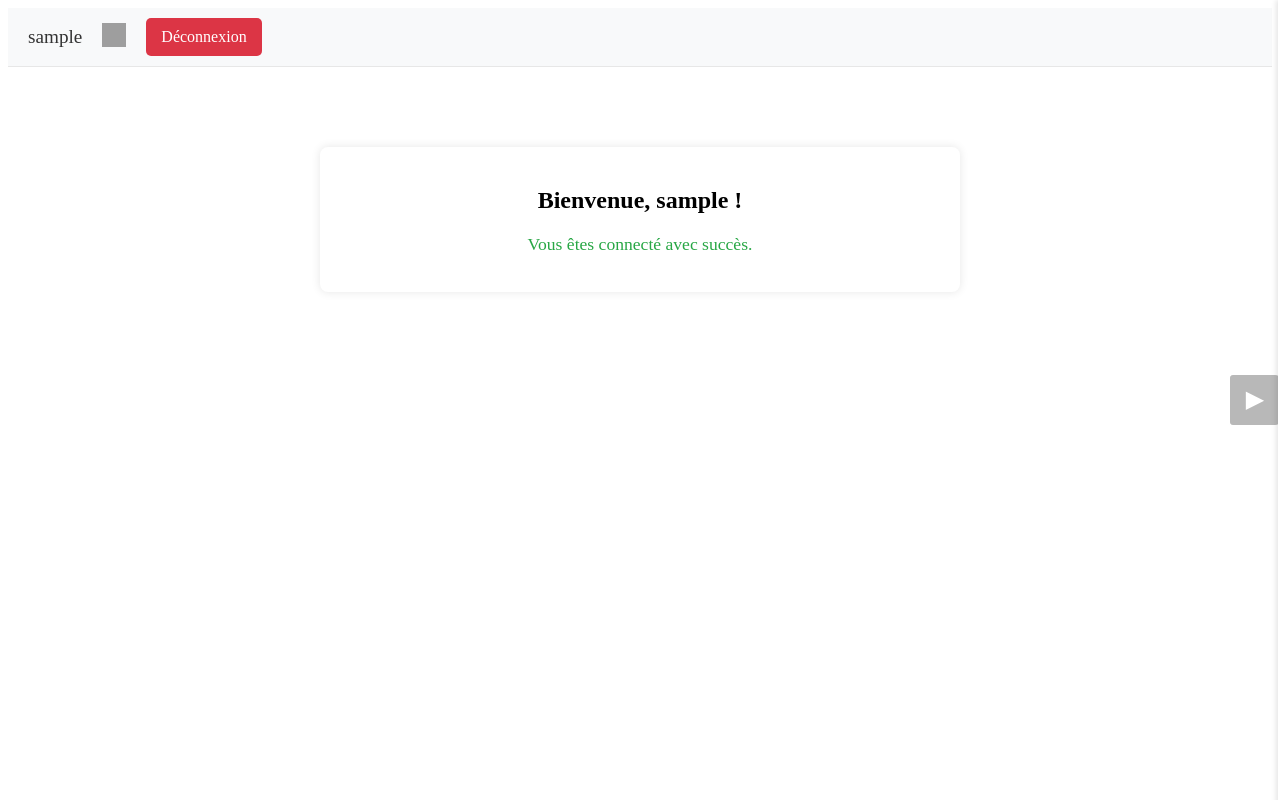
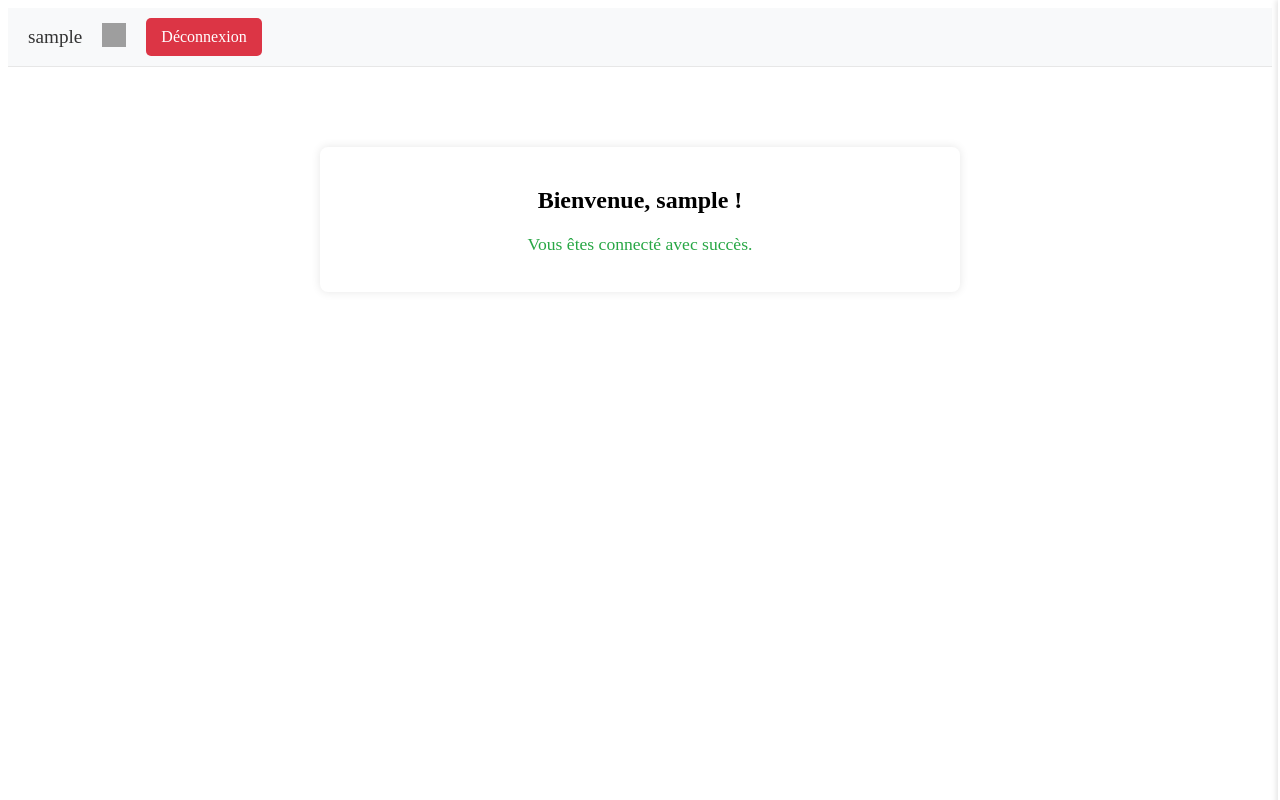
Before and after one commit to Nadonx/B1, a PHP site: page /success.php in a window 1280 px wide. Run offline with PHP 8.4, Linux system fonts and the light colour scheme; a user stored in the database is signed in; grey boxes are pictures that could not be loaded.

Commit message:
Update success.php

```diff
--- a/success.php
+++ b/success.php
@@ -34,8 +34,6 @@ if (!isset($_SESSION['username'])) {
         <h2>Bienvenue, <?php echo htmlspecialchars($_SESSION['username']); ?> !</h2>
         <p class="success-message">Vous êtes connecté avec succès.</p>
     </div>
-    <div class="menu-toggle" id="menu-toggle">&#9654;</div>
-
     <div id="sidebar" class="side-nav">
         <a href="index.html" class="category" id="cat1">Accueil
             <div class="subcategories">
```
